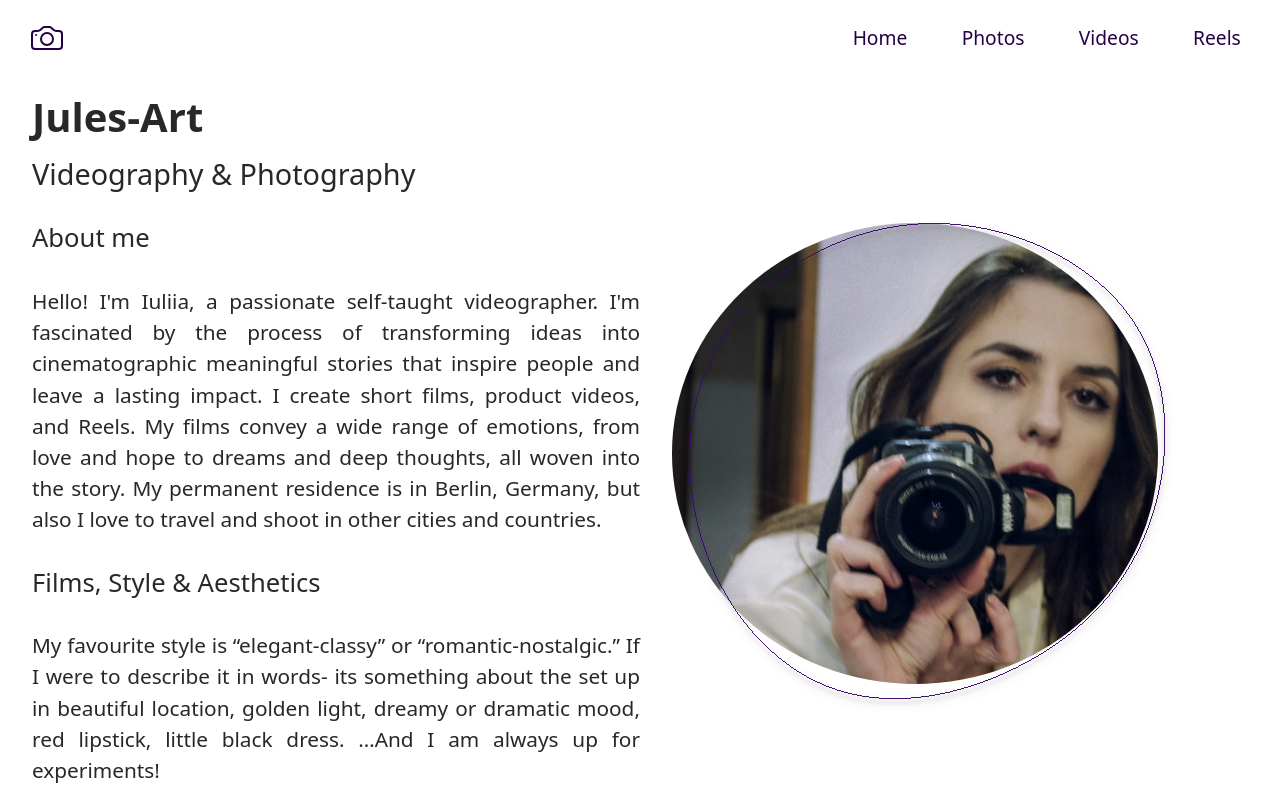
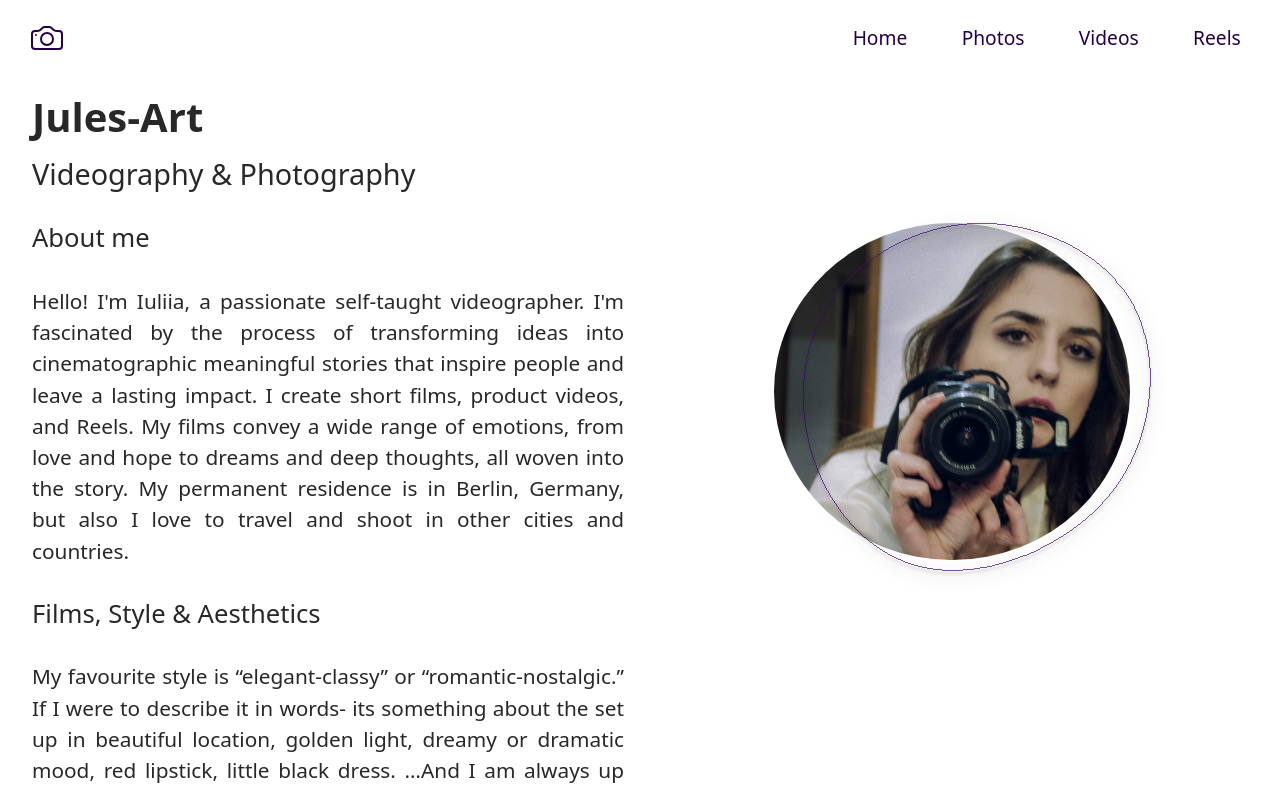
Before and after one commit to Jakub-Pinkowski/Jules-Art, a Vue app: page / in a window 1280 px wide. Shown: the top 792 px of the page. Built offline with nearby package versions, Linux system fonts and the light colour scheme.

Commit message:
Finished with the SVGs

```diff
--- a/src/components/UI/HomeSVG.vue
+++ b/src/components/UI/HomeSVG.vue
@@ -58,11 +58,11 @@ const props = defineProps({
 <style scoped lang="scss">
 .overlay-svg {
     stroke-width: 1px;
-    stroke: var(--dark-accent, #4e4e50);
-    filter: drop-shadow(0px 4px 4px rgba(0, 0, 0, 0.25));
+    stroke: var(--dark-accent, var(--gray));
+    filter: drop-shadow(0px 4px 8px rgba(0, 0, 0, 0.5));
     position: absolute;
     top: 0;
-    left: 0;
+    left: 10px;
     width: 105%;
     height: 105%;
 }
--- /dev/null
+++ b/src/components/UI/HomeSVG_2.vue
@@ -0,0 +1,25 @@
+<template>
+    <svg
+        width="104"
+        height="30"
+        viewBox="0 0 104 30"
+        fill="none"
+        xmlns="http://www.w3.org/2000/svg"
+        class="home-svg-2"
+    >
+        <rect x="12.2021" width="5" height="30" transform="rotate(24 12.2021 0)" fill="#3c096c" />
+        <rect x="33.9719" width="5" height="30" transform="rotate(24 33.9719 0)" fill="#3c096c" />
+        <rect x="55.7418" width="5" height="30" transform="rotate(24 55.7418 0)" fill="#3c096c" />
+        <rect x="77.5116" width="5" height="30" transform="rotate(24 77.5116 0)" fill="#3c096c" />
+        <rect x="99.2813" width="5" height="30" transform="rotate(24 99.2813 0)" fill="#3c096c" />
+    </svg>
+</template>
+
+<style scoped lang="scss">
+.home-svg-2 {
+    position: absolute;
+    top: 400px;
+    left: 100px;
+    z-index: 1;
+}
+</style>
--- a/src/views/HomeView.vue
+++ b/src/views/HomeView.vue
@@ -55,6 +55,7 @@ import { useViewStore } from '@/stores/views'
 
 import about_photo from '@/assets/images/about.jpg'
 import HomeSVG from '@/components/UI/HomeSVG.vue'
+import HomeSVG_2 from '@/components/UI/HomeSVG_2.vue'
 import ContactForm from '../components/ContactForm.vue'
 
 const viewStore = useViewStore()
@@ -104,14 +105,16 @@ const services = [
             }
 
             .photo {
-                width: 40%;
+                justify-content: center;
+                text-align: center;
+
+                width: 50%;
                 height: 100%;
-
                 position: relative;
 
                 img {
-                    width: 100%;
-                    height: 100%;
+                    width: 60%;
+                    height: 60%;
                     border-radius: 50%;
                     object-fit: cover;
                 }
```
